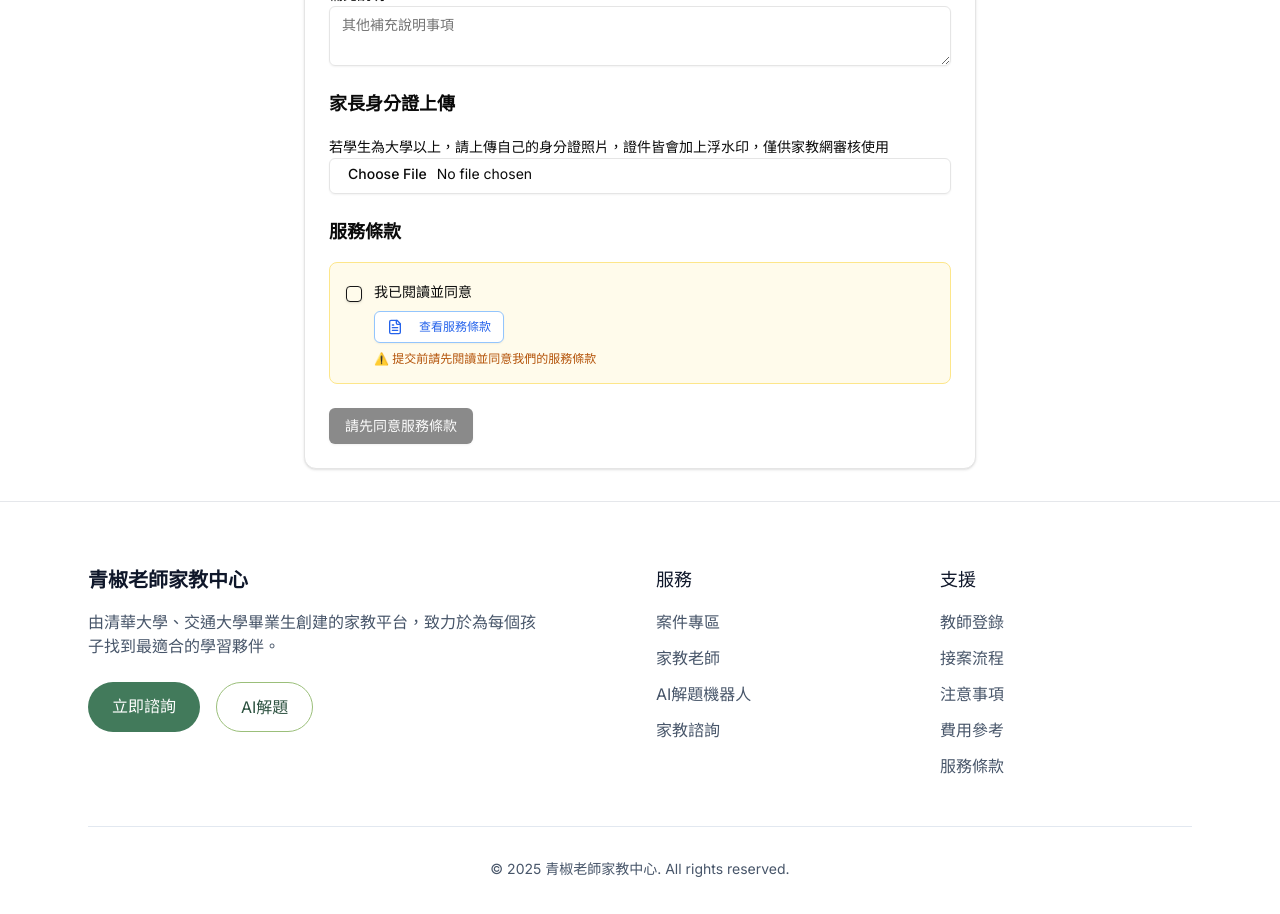
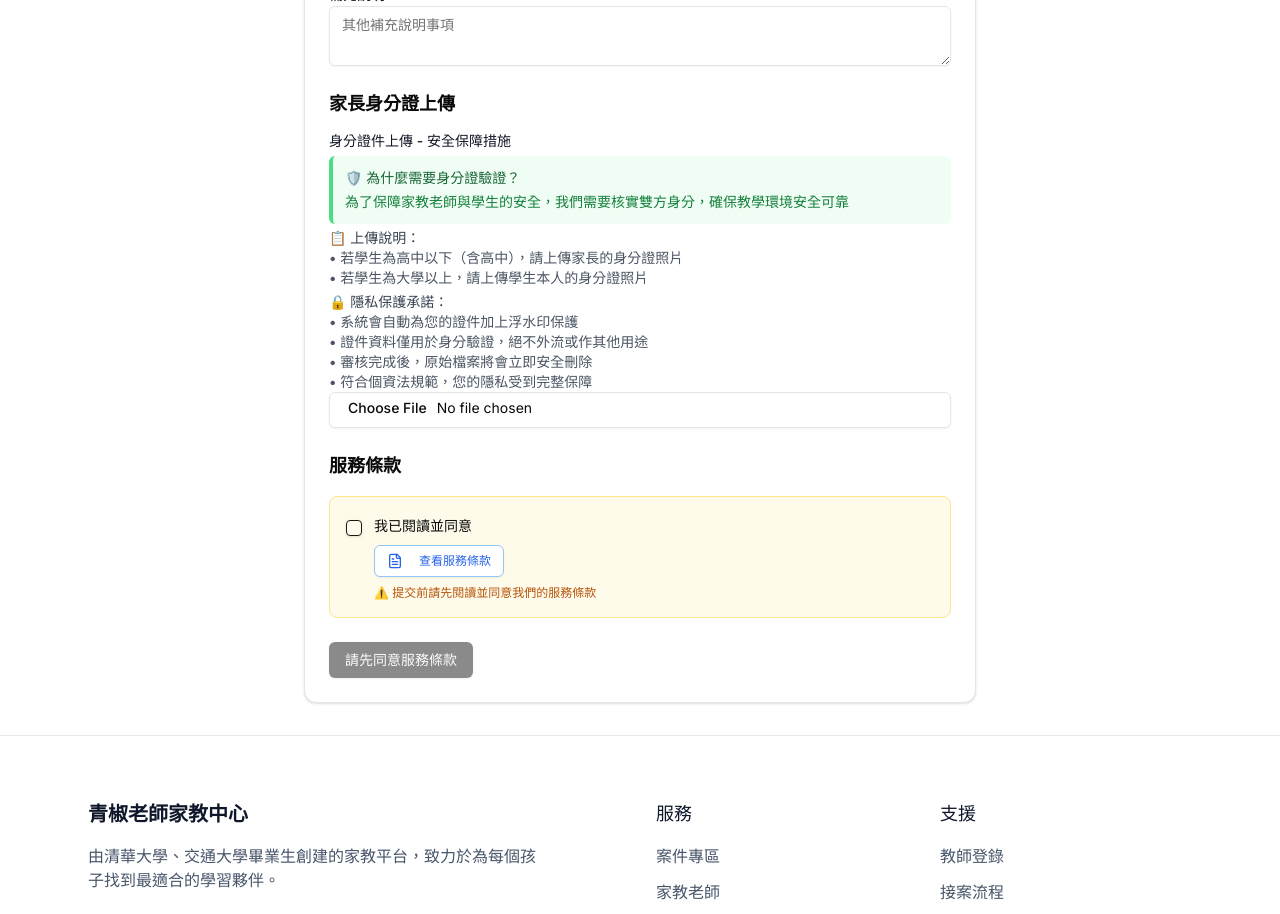
Before and after one commit to eason034056/tutor-matching, a Next.js app: page /case-upload in a window 1280 px wide. Shown: the part 1160-2074 px from the top of the page. Built offline with nearby package versions, Linux system fonts and the light colour scheme; no server answers.

Commit message:
id upload statement update

```diff
--- a/app/solver/auth/register/page.tsx
+++ b/app/solver/auth/register/page.tsx
@@ -63,11 +63,30 @@ export default function RegisterPage() {
     }
 
     try {
+      console.log('[註冊頁面] 開始註冊流程，郵件:', email);
       await register(email, password);
+      console.log('[註冊頁面] 註冊成功，準備顯示驗證頁面');
       // 註冊成功後會自動發送驗證郵件，顯示驗證頁面
       setShowEmailVerification(true);
     } catch (error: unknown) {
-      const errorMessage = error instanceof Error ? error.message : '註冊失敗，請稍後再試';
+      console.error('[註冊頁面] 註冊失敗:', error);
+      let errorMessage = '註冊失敗，請稍後再試';
+
+      if (error instanceof Error) {
+        // Firebase 錯誤代碼處理
+        if (error.message.includes('auth/email-already-in-use')) {
+          errorMessage = '此郵件地址已被註冊，請使用其他郵件或前往登入頁面';
+        } else if (error.message.includes('auth/invalid-email')) {
+          errorMessage = '郵件地址格式不正確，請檢查後重試';
+        } else if (error.message.includes('auth/weak-password')) {
+          errorMessage = '密碼強度不足，請使用更複雜的密碼';
+        } else if (error.message.includes('auth/network-request-failed')) {
+          errorMessage = '網路連接問題，請檢查網路後重試';
+        } else {
+          errorMessage = error.message;
+        }
+      }
+
       setError(errorMessage);
     } finally {
       setLoading(false);
@@ -81,12 +100,26 @@ export default function RegisterPage() {
     setError('');
 
     try {
+      console.log('[重新發送頁面] 開始重新發送驗證郵件');
       await resendVerificationEmail();
+      console.log('[重新發送頁面] 重新發送成功');
       setResendSuccess(true);
       // 3秒後隱藏成功訊息
       setTimeout(() => setResendSuccess(false), 3000);
     } catch (error: unknown) {
-      const errorMessage = error instanceof Error ? error.message : '重新發送驗證郵件失敗';
+      console.error('[重新發送頁面] 重新發送失敗:', error);
+      let errorMessage = '重新發送驗證郵件失敗';
+
+      if (error instanceof Error) {
+        if (error.message.includes('auth/network-request-failed')) {
+          errorMessage = '網路連接問題，請檢查網路後重試';
+        } else if (error.message.includes('auth/too-many-requests')) {
+          errorMessage = '發送過於頻繁，請稍後再試';
+        } else {
+          errorMessage = error.message;
+        }
+      }
+
       setError(errorMessage);
     } finally {
       setResendLoading(false);
--- a/components/case-upload-form.tsx
+++ b/components/case-upload-form.tsx
@@ -563,7 +563,29 @@ export default function CaseUploadForm() {
       <div className="space-y-4">
         <h2 className="text-lg font-semibold">家長身分證上傳</h2>
         <div>
-          <Label htmlFor="idCard">若學生為大學以上，請上傳自己的身分證照片，證件皆會加上浮水印，僅供家教網審核使用</Label>
+          <Label htmlFor="idCard">
+            <div className="space-y-2">
+              <div className="font-medium text-gray-900">身分證件上傳 - 安全保障措施</div>
+              <div className="text-sm text-gray-600 space-y-1">
+                <div className="bg-green-50 p-3 rounded-md border-l-4 border-green-400">
+                  <div className="font-medium text-green-800 mb-1">🛡️ 為什麼需要身分證驗證？</div>
+                  <div className="text-green-700">為了保障家教老師與學生的安全，我們需要核實雙方身分，確保教學環境安全可靠</div>
+                </div>
+                <div className="mt-2">
+                  <div className="font-medium text-gray-700">📋 上傳說明：</div>
+                  • 若學生為高中以下（含高中），請上傳家長的身分證照片<br/>
+                  • 若學生為大學以上，請上傳學生本人的身分證照片<br/>
+                </div>
+                <div className="mt-2">
+                  <div className="font-medium text-gray-700">🔒 隱私保護承諾：</div>
+                  • 系統會自動為您的證件加上浮水印保護<br/>
+                  • 證件資料僅用於身分驗證，絕不外流或作其他用途<br/>
+                  • 審核完成後，原始檔案將會立即安全刪除<br/>
+                  • 符合個資法規範，您的隱私受到完整保障
+                </div>
+              </div>
+            </div>
+          </Label>
           <Input
             id="idCard"
             type="file"
@@ -572,7 +594,7 @@ export default function CaseUploadForm() {
             required
           />
           {preview && (
-            <div className="mt-2">
+            <div className="mt-4">
               <Image
                 src={preview}
                 alt="身分證預覽"
```
Also changed, not shown: hooks/useAuth.ts (+12 -0 lines).
